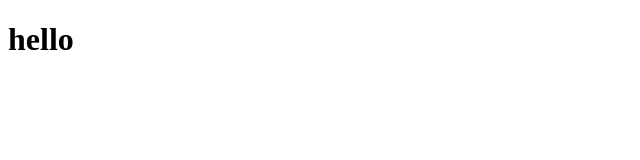
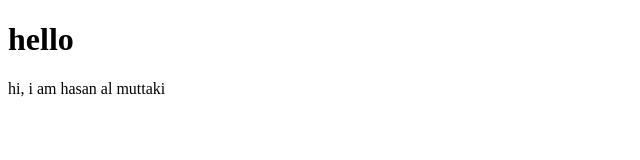
Before and after one commit to hasan700666/Web-development, a plain HTML site: page index.html in a window 1280 px wide. Shown: the whole page, without its empty margins (0-640 px from the left). Drawn offline with Linux system fonts and the light colour scheme.

Commit message:
Add files via upload

```diff
--- a/index.html
+++ b/index.html
@@ -7,5 +7,6 @@
 </head>
 <body>
     <h1>hello</h1>
+    <p>hi, i am hasan al muttaki</p>
 </body>
 </html>
```
